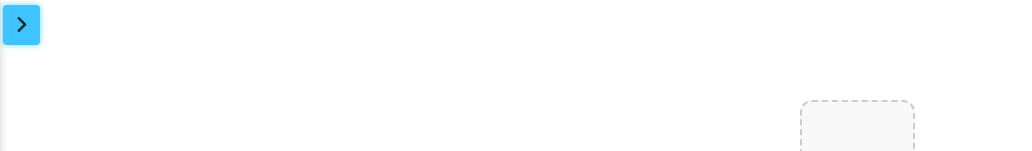
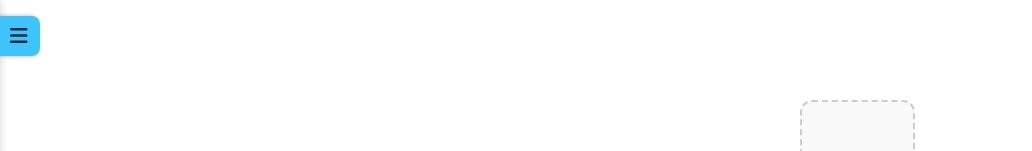
Before and after one commit to btqr/uttt-ui, an Angular app: page /about in a window 1280 px wide. Shown: the top 151 px of the page, without its empty margins (0-1032 px from the left). Built offline with nearby package versions, Linux system fonts and the light colour scheme; what @angular-slider/ngx-slider, @swimlane/ngx-charts, ng2-charts, ng2-nouislider would draw is missing.

Commit message:
Update icon to expand

```diff
--- a/src/app/side-bar/side-bar.component.html
+++ b/src/app/side-bar/side-bar.component.html
@@ -16,6 +16,7 @@
   </nav>
 
   <button class="toggle-sidebar-btn" (click)="toggleSidebar()">
-    <i class="fas" [ngClass]="sidebarVisible ? 'fa-angle-left' : 'fa-angle-right'"></i>
+    <i class="fas"
+       [ngClass]="sidebarVisible ? 'fa-circle-chevron-left' : 'fa-bars'"></i>
   </button>
 </div>
--- a/src/app/side-bar/side-bar.component.scss
+++ b/src/app/side-bar/side-bar.component.scss
@@ -97,22 +97,33 @@
   color: #1f2a38;
   padding: 0.5rem 0.75rem;
   font-size: 1.25rem;
-  border-radius: 4px;
+  border-radius: 0 8px 8px 0;
   cursor: pointer;
-  margin-top: 5px;
+  margin-top: 1rem;
   height: 40px;
-  margin-left: 4px;
+  margin-left: -1px;
   align-self: flex-start;
   transition: background-color 0.3s ease;
-  box-shadow: 0 0 6px rgba(64, 196, 255, 0.7);
+  box-shadow: -2px 0 4px rgba(0, 0, 0, 0.3); /* subtle left shadow */
+  z-index: 1001;
 }
 
-.sidebar.hidden + .toggle-sidebar-btn {
-  left: 1rem; /* moves toggle button back near edge when sidebar hidden */
+.toggle-sidebar-btn::before {
+  content: "";
+  position: absolute;
+  left: -4px;
+  top: 8px;
+  height: 24px;
+  width: 1px;
+  background-color: #2d3b4e;
 }
 
 .toggle-sidebar-btn:hover {
-  background-color: #1abc9c;
+  background-color: #2d3b4e;
+}
+
+.sidebar-wrapper.hidden .toggle-sidebar-btn {
+  right: -30px;
 }
 
 .sidebar li a.active {
```
